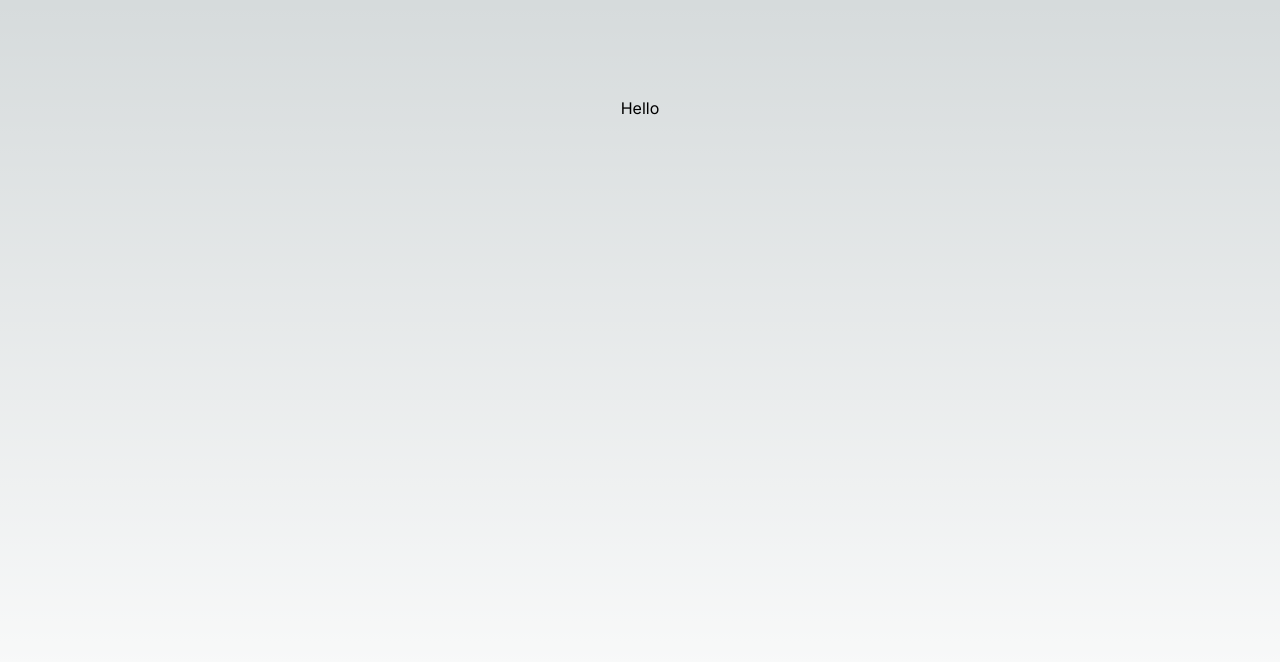
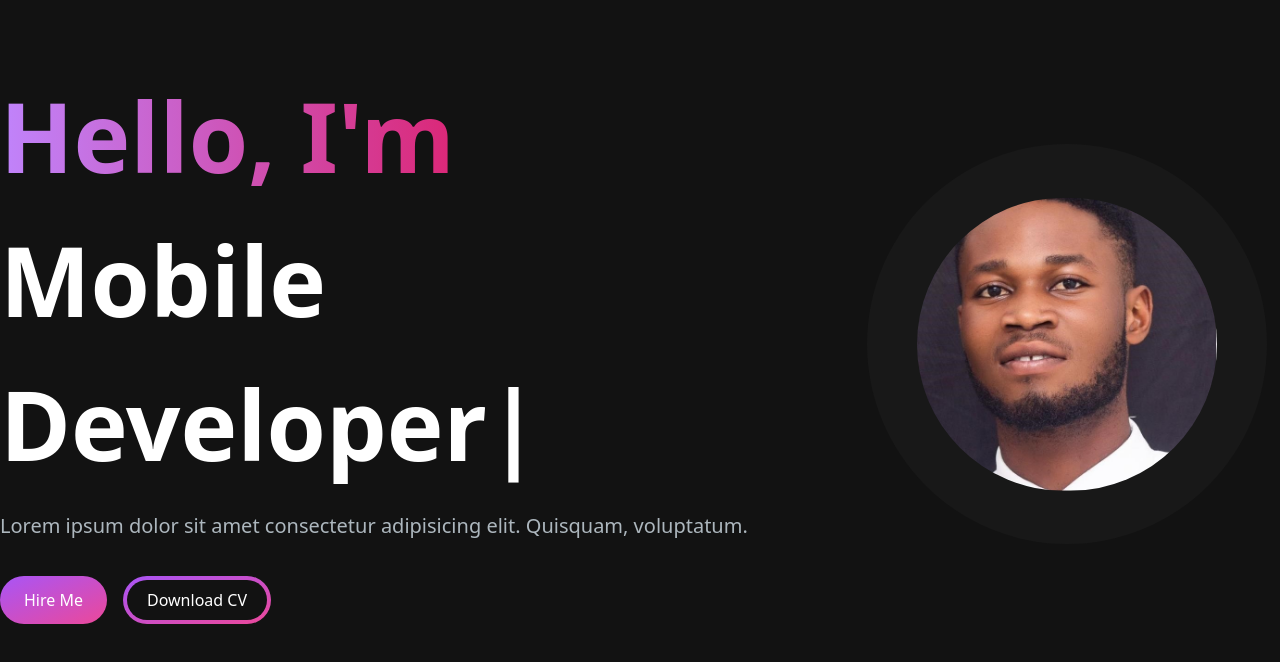
Before and after one commit to flexdanos/my-portfolio, a Next.js app: page / in a window 1280 px wide. Shown: the top 662 px of the page. Built offline with nearby package versions, Linux system fonts and the light colour scheme.

Commit message:
hero section

```diff
--- a/src/components/HeroSectio.jsx
+++ b/src/components/HeroSection.jsx
@@ -22,7 +22,7 @@ const HeroSection = () => {
             <br></br>
             <TypeAnimation
               sequence={[
-                "Judy",
+                "Felix",
                 1000,
                 "Web Developer",
                 1000,
@@ -65,9 +65,9 @@ const HeroSection = () => {
         >
           <div className="rounded-full bg-[#181818] w-[250px] h-[250px] lg:w-[400px] lg:h-[400px] relative">
             <Image
-              src="/images/hero-image.png"
+              src="/images/hero-image.jpg"
               alt="hero image"
-              className="absolute transform -translate-x-1/2 -translate-y-1/2 top-1/2 left-1/2"
+              className="absolute transform -translate-x-1/2 -translate-y-1/2 rounded-full top-1/2 left-1/2"
               width={300}
               height={300}
             />
--- a/src/pages/index.js
+++ b/src/pages/index.js
@@ -1,14 +1,15 @@
 import Image from 'next/image'
 import { Inter } from 'next/font/google'
+import HeroSection from '@/components/HeroSection'
 
 const inter = Inter({ subsets: ['latin'] })
 
 export default function Home() {
   return (
     <main
-      className={`flex min-h-screen flex-col items-center justify-between p-24 ${inter.className}`}
+      className="flex min-h-screen flex-col bg-[#121212]"
     >
-      Hello
+      <HeroSection/>
     </main>
   )
 }
--- a/tailwind.config.js
+++ b/tailwind.config.js
@@ -1,18 +1,24 @@
 /** @type {import('tailwindcss').Config} */
+const colors = require("tailwindcss/colors");
 module.exports = {
   content: [
-    './src/pages/**/*.{js,ts,jsx,tsx,mdx}',
-    './src/components/**/*.{js,ts,jsx,tsx,mdx}',
-    './src/app/**/*.{js,ts,jsx,tsx,mdx}',
+    "./src/pages/**/*.{js,ts,jsx,tsx,mdx}",
+    "./src/components/**/*.{js,ts,jsx,tsx,mdx}",
+    "./src/app/**/*.{js,ts,jsx,tsx,mdx}",
   ],
   theme: {
     extend: {
       backgroundImage: {
-        'gradient-radial': 'radial-gradient(var(--tw-gradient-stops))',
-        'gradient-conic':
-          'conic-gradient(from 180deg at 50% 50%, var(--tw-gradient-stops))',
+        "gradient-radial": "radial-gradient(var(--tw-gradient-stops))",
+        "gradient-conic":
+          "conic-gradient(from 180deg at 50% 50%, var(--tw-gradient-stops))",
       },
+    },
+    colors: {
+      ...colors,
+      primary: colors.purple,
+      secondary: colors.pink,
     },
   },
   plugins: [],
-}
+};
```
Also changed, not shown: public/images/hero-image.jpg (added).
